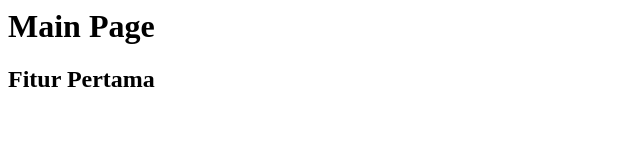
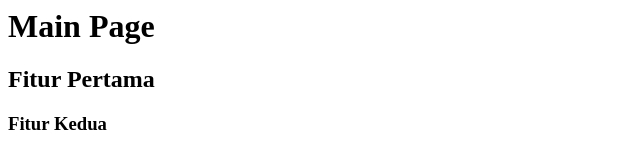
Before and after one commit to Pr4y/rizkyestu-alta, a plain HTML site: page index.html in a window 1280 px wide. Shown: the whole page, without its empty margins (0-640 px from the left). Drawn offline with Linux system fonts and the light colour scheme.

Commit message:
Penambahan Fitur Kedua

```diff
--- a/index.html
+++ b/index.html
@@ -6,5 +6,7 @@
         <h1>Main Page</h1>
     <!--Penambahan Fitur Pertama-->
         <h2>Fitur Pertama</h2>
+    <!--Penambahan Fitur Kedua-->
+        <h3>Fitur Kedua</h3>
     </body>
 </html>
```
